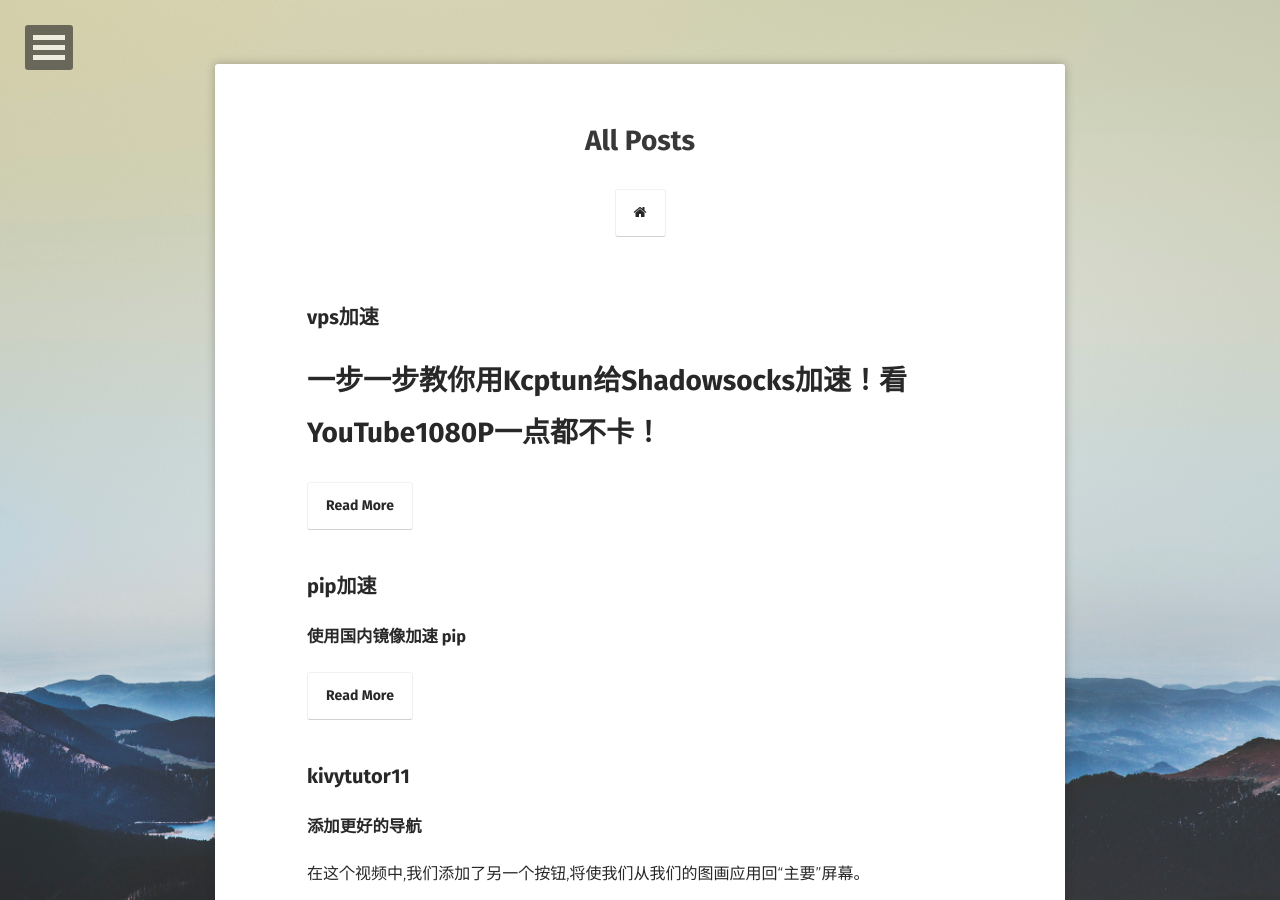
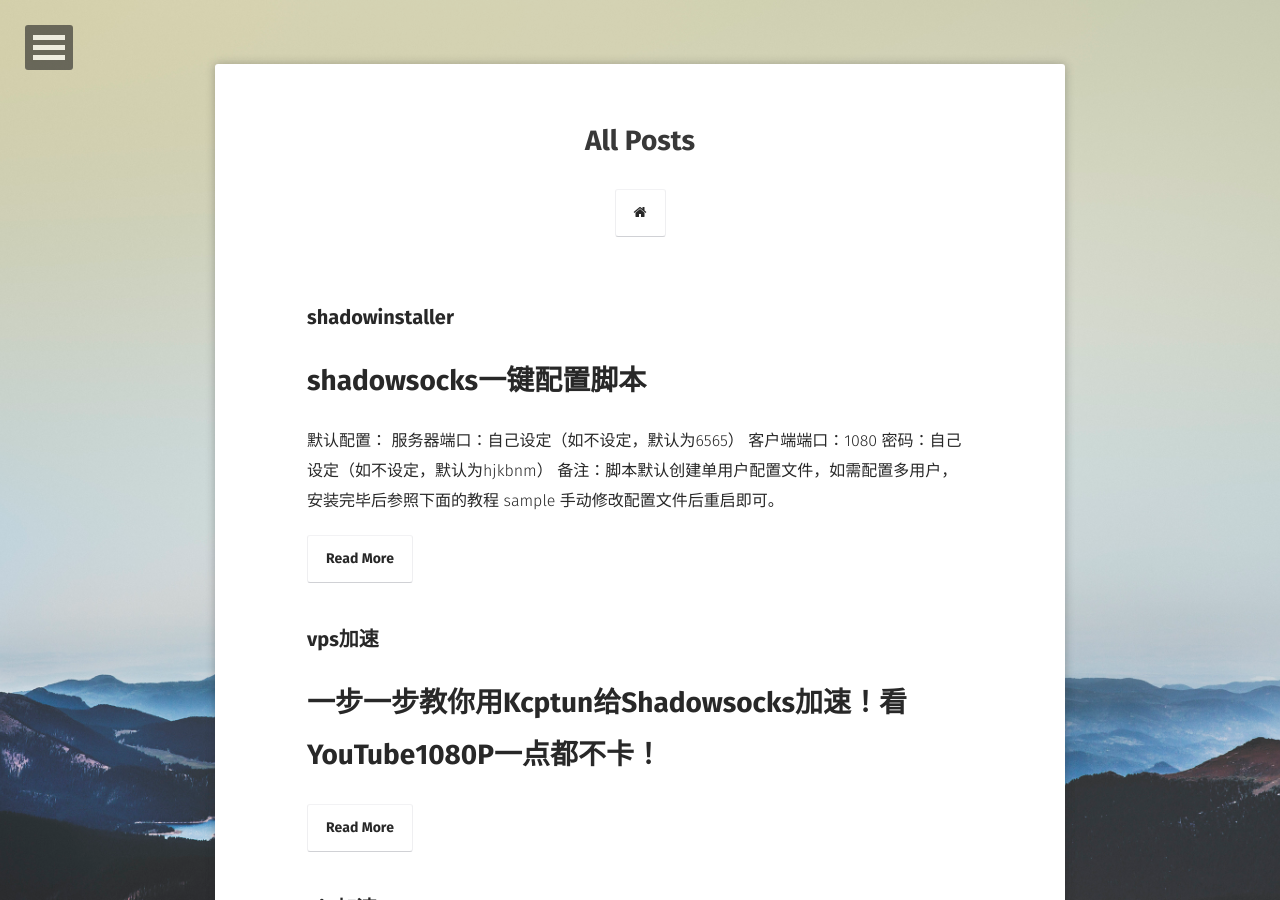
Before and after one commit to zhuio/zhuio.github.io, a Jekyll site: the page built from posts/index.md, in a window 1280 px wide and 900 px high. Built offline with Jekyll 4.4.1, drawn with Linux system fonts in a browser that asks for light colours; some web fonts are replaced.

Commit message:
shadowinstall

```diff
--- a/_posts/2017-02-10-vps加速.markdown
+++ b/_posts/2017-02-10-vps加速.markdown
@@ -11,10 +11,7 @@ comments: true
 # 一步一步教你用Kcptun给Shadowsocks加速！看YouTube1080P一点都不卡！
 
 [![144](http://upload.jianshu.io/users/upload_avatars/957246/638f206fc01c.jpg?imageMogr2/auto-orient/strip|imageView2/1/w/144/h/144)](/u/7fccdb4dfef8)
-作者[刘颙](/u/7fccdb4dfef8)
-2016.09.18 01:05字数 1791
-
-上次教了大家怎么用影梭+VPS翻墙：[hohothink.com/archives/202](http://hohothink.com/archives/202)，这次来说说如何让翻墙速度更快，用起来就像墙内一样。这里介绍一个免费的工具Kcptun，它是一个非常简单和快速的，基于 KCP 协议的 UDP 隧道，它可以将 TCP 流转换为 KCP+UDP 流。而 KCP 是一个快速可靠协议，能以比 TCP 浪费10%-20%的带宽的代价，换取平均延迟降低 30%-40%，且最大延迟降低三倍的传输效果。（效果可见下图，YouTube上1080P流畅）
+影梭+VPS翻墙：[hohothink.com/archives/202](http://hohothink.com/archives/202)，这次来说说如何让翻墙速度更快，用起来就像墙内一样。这里介绍一个免费的工具Kcptun，它是一个非常简单和快速的，基于 KCP 协议的 UDP 隧道，它可以将 TCP 流转换为 KCP+UDP 流。而 KCP 是一个快速可靠协议，能以比 TCP 浪费10%-20%的带宽的代价，换取平均延迟降低 30%-40%，且最大延迟降低三倍的传输效果。（效果可见下图，YouTube上1080P流畅）
 
 [http://hohothink.com/wp-content/uploads/2016/09/1.png](http://hohothink.com/wp-content/uploads/2016/09/1.png)
 
--- /dev/null
+++ b/_posts/2017-02-11-shadowinstaller.markdown
@@ -0,0 +1,82 @@
+---
+layout: "post"
+title: "shadowinstaller"
+date: "2017-02-11 00:04"
+tags:
+- shadowsocks
+comments: true
+---
+
+# shadowsocks一键配置脚本
+默认配置：
+服务器端口：自己设定（如不设定，默认为6565）
+客户端端口：1080
+密码：自己设定（如不设定，默认为hjkbnm）
+备注：脚本默认创建单用户配置文件，如需配置多用户，安装完毕后参照下面的教程 sample 手动修改配置文件后重启即可。
+
+客户端下载：
+[https://github.com/shadowsocks/shadowsocks-windows/releases](https://github.com/shadowsocks/shadowsocks-windows/releases)
+
+使用方法：
+使用root用户登录，运行以下命令：
+
+    wget --no-check-certificate https://github.com/zhuio/shadowsocksinstaller/blob/master/shadowsocks.sh
+    chmod +x shadowsocks.sh
+    ./shadowsocks.sh 2>&1 | tee shadowsocks.log
+
+安装完成后，脚本提示如下：
+
+    Congratulations, shadowsocks install completed!
+    Your Server IP:your_server_ip
+    Your Server Port:your_server_port
+    Your Password:your_password
+    Your Local IP:127.0.0.1
+    Your Local Port:1080
+    Your Encryption Method:aes-256-cfb
+
+    Welcome to visit:https://teddysun.com/342.html
+    Enjoy it!
+
+卸载方法：
+使用root用户登录，运行以下命令：
+
+    ./shadowsocks.sh uninstall
+
+
+配置文件路径：/etc/shadowsocks.json
+
+    {
+        "server":"0.0.0.0",
+        "server_port":8989,
+        "local_address":"127.0.0.1",
+        "local_port":1080,
+        "password":"yourpassword",
+        "timeout":300,
+        "method":"aes-256-cfb",
+        "fast_open": false
+    }
+
+多用户多端口配置文件 Sample（2015 年 08 月 28 日修正）：
+配置文件路径：/etc/shadowsocks.json
+
+    {
+        "server":"0.0.0.0",
+        "local_address":"127.0.0.1",
+        "local_port":1080,
+        "port_password":{
+             "8989":"password0",
+             "9001":"password1",
+             "9002":"password2",
+             "9003":"password3",
+             "9004":"password4"
+        },
+        "timeout":300,
+        "method":"aes-256-cfb",
+        "fast_open": false
+    }
+
+使用命令：
+启动：/etc/init.d/shadowsocks start
+停止：/etc/init.d/shadowsocks stop
+重启：/etc/init.d/shadowsocks restart
+状态：/etc/init.d/shadowsocks status
```
Also changed, not shown: 10 other files.
